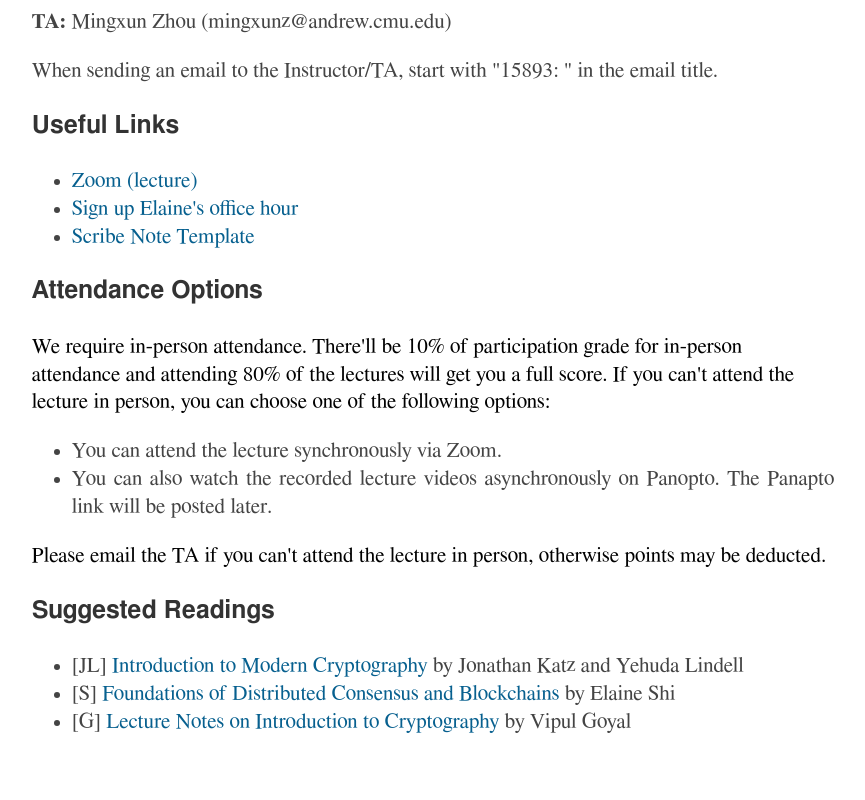
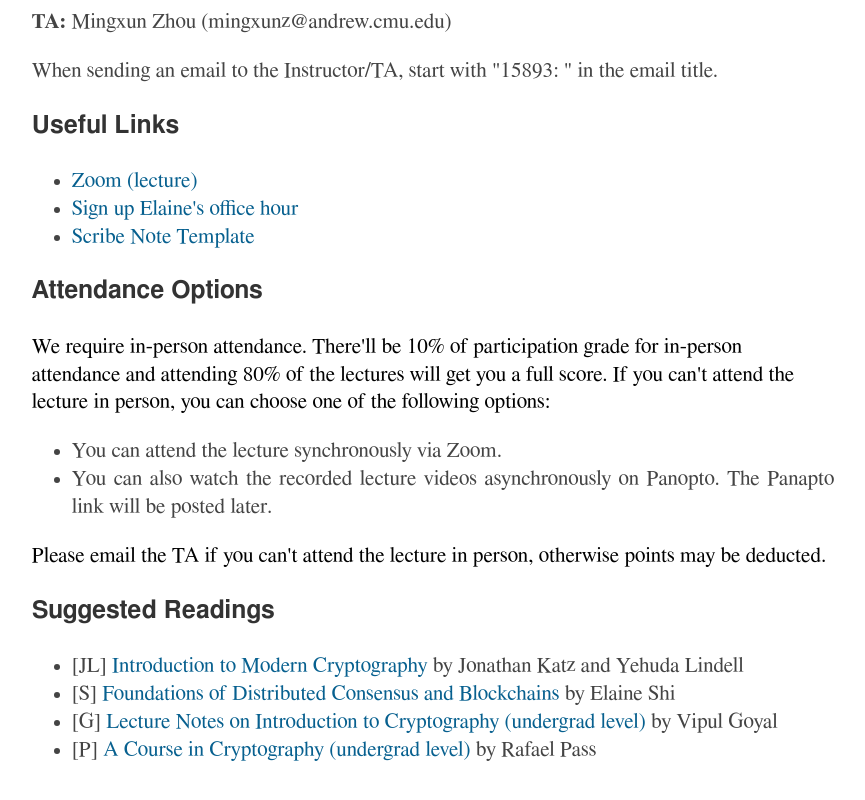
Before and after one commit to wuwuz/15893-Homepage, a plain HTML site: page index.html in a window 1280 px wide. Shown: the part 1509-2309 px from the top of the page, without its empty margins (207-1072 px from the left). Before the commit the page ends 2287 px from the top, so only its background shows below. Drawn offline with Linux system fonts and the light colour scheme; a web font is replaced by a local one.

Commit message:
attending

```diff
--- a/index.html
+++ b/index.html
@@ -126,7 +126,9 @@ Please email the TA if you can't attend the lecture in person, otherwise points
 <ul>
 <li>[JL] <a href="http://www.cs.umd.edu/~jkatz/imc.html">Introduction to Modern Cryptography</a> by Jonathan Katz and Yehuda Lindell</li>
 <li>[S] <a href="https://www.distributedconsensus.net/">Foundations of Distributed Consensus and Blockchains</a> by Elaine Shi</li>
-<li>[G] <a href="https://www.cs.cmu.edu/~goyal/15356/lecture_notes.pdf"> Lecture Notes on Introduction to Cryptography</a> by Vipul Goyal</li></ul>
+<li>[G] <a href="https://www.cs.cmu.edu/~goyal/15356/lecture_notes.pdf"> Lecture Notes on Introduction to Cryptography (undergrad level)</a> by Vipul Goyal</li>
+<li>[P] <a href="https://www.cs.cornell.edu/courses/cs4830/2010fa/lecnotes.pdf"> A Course in Cryptography (undergrad level)</a> by Rafael Pass</li>
+</ul>
 
 
 
```
